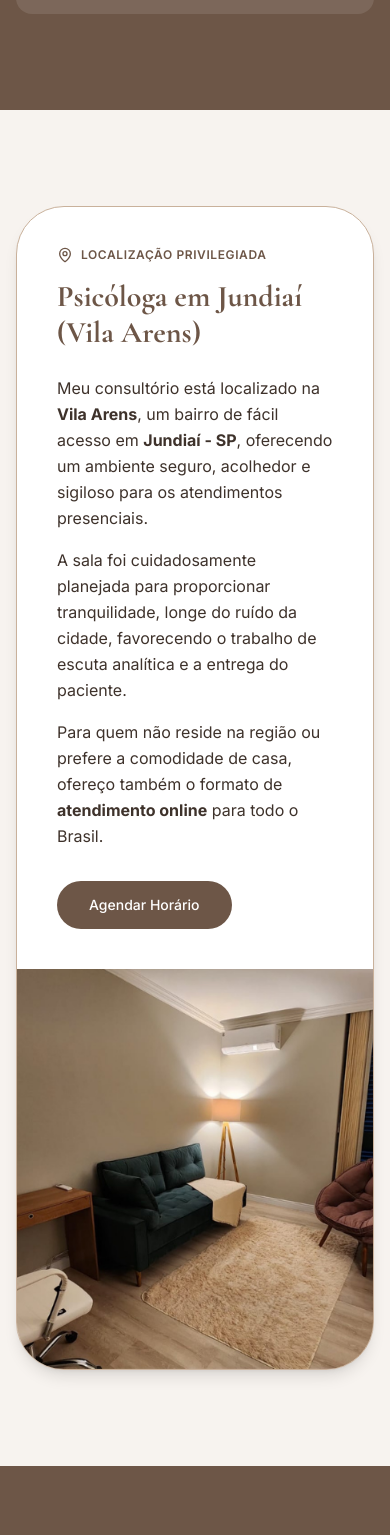
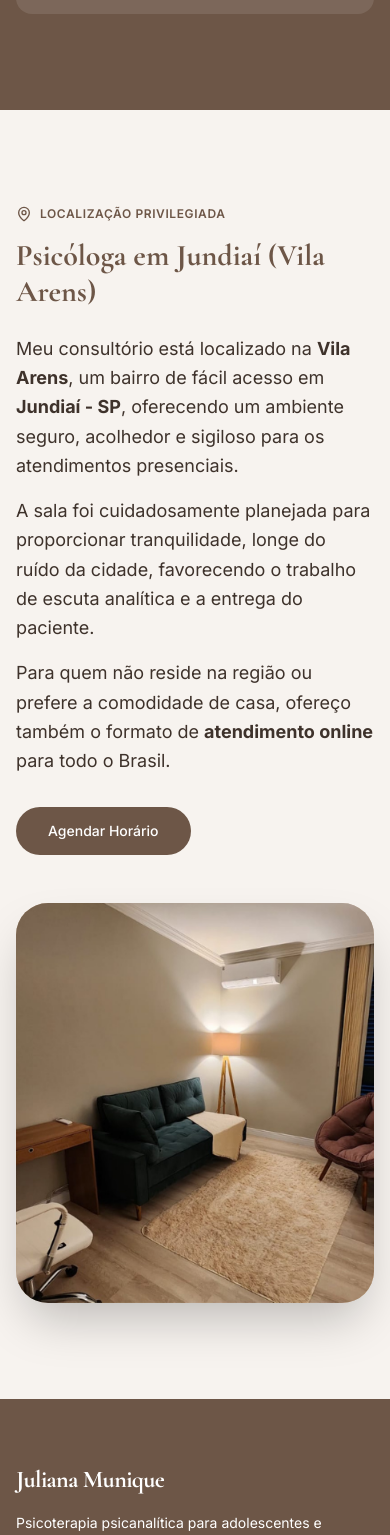
Before and after one commit to fernandogabos/site-psic-loga-juliana-munique-821vhrkc0, a React (Vite) app: page / in a window 390 px wide. Shown: the part 3568-5103 px from the top of the page. Built offline with nearby package versions, Linux system fonts and the light colour scheme.

Commit message:
Refactor: Remove card element and optimize layout

```diff
--- a/src/pages/Index.tsx
+++ b/src/pages/Index.tsx
@@ -216,21 +216,20 @@ export default function Index() {
 
       <section className="py-24 bg-background">
         <div className="container mx-auto px-4 md:px-6">
-          <div className="bg-card rounded-[3rem] overflow-hidden shadow-lg border border-border">
-            <div className="grid lg:grid-cols-2">
-              <div className="p-10 md:p-16 flex flex-col justify-center">
+          <div className="grid lg:grid-cols-2 gap-12 lg:gap-16 items-center">
+            <div className="flex flex-col justify-center max-w-xl mx-auto lg:mx-0">
               <div className="inline-flex items-center gap-2 text-primary font-semibold tracking-wider uppercase text-xs mb-4">
                 <MapPin className="h-4 w-4" aria-hidden="true" />
                 Localização Privilegiada
               </div>
-                <h2 className="text-3xl font-serif font-bold text-primary mb-6">
+              <h2 className="text-3xl md:text-4xl font-serif font-bold text-primary mb-6">
                 Psicóloga em Jundiaí (Vila Arens)
               </h2>
-                <div className="space-y-4 text-foreground leading-relaxed">
+              <div className="space-y-4 text-foreground leading-relaxed text-lg">
                 <p>
-                    Meu consultório está localizado na <strong>Vila Arens</strong>, um bairro de
-                    fácil acesso em <strong>Jundiaí - SP</strong>, oferecendo um ambiente seguro,
-                    acolhedor e sigiloso para os atendimentos presenciais.
+                  Meu consultório está localizado na <strong>Vila Arens</strong>, um bairro de fácil
+                  acesso em <strong>Jundiaí - SP</strong>, oferecendo um ambiente seguro, acolhedor
+                  e sigiloso para os atendimentos presenciais.
                 </p>
                 <p>
                   A sala foi cuidadosamente planejada para proporcionar tranquilidade, longe do
@@ -251,7 +250,7 @@ export default function Index() {
                 </Button>
               </div>
             </div>
-              <div className="bg-secondary relative min-h-[400px] lg:min-h-full">
+            <div className="relative rounded-[2rem] overflow-hidden shadow-2xl min-h-[400px] lg:min-h-[500px] w-full bg-secondary">
               <img
                 src="/visual-edits/espa-o-lume-juliana-munique-psicologa-psicanalista-jundiai-coworking-consultorio-02-7c63aa80.png"
                 alt="Interior acolhedor do consultório de psicologia na Vila Arens, Jundiaí"
@@ -260,7 +259,6 @@ export default function Index() {
             </div>
           </div>
         </div>
-        </div>
       </section>
     </div>
   )
```
Also changed, not shown: .skip.config.json. Lines whose indentation alone changed are shown as unchanged.
